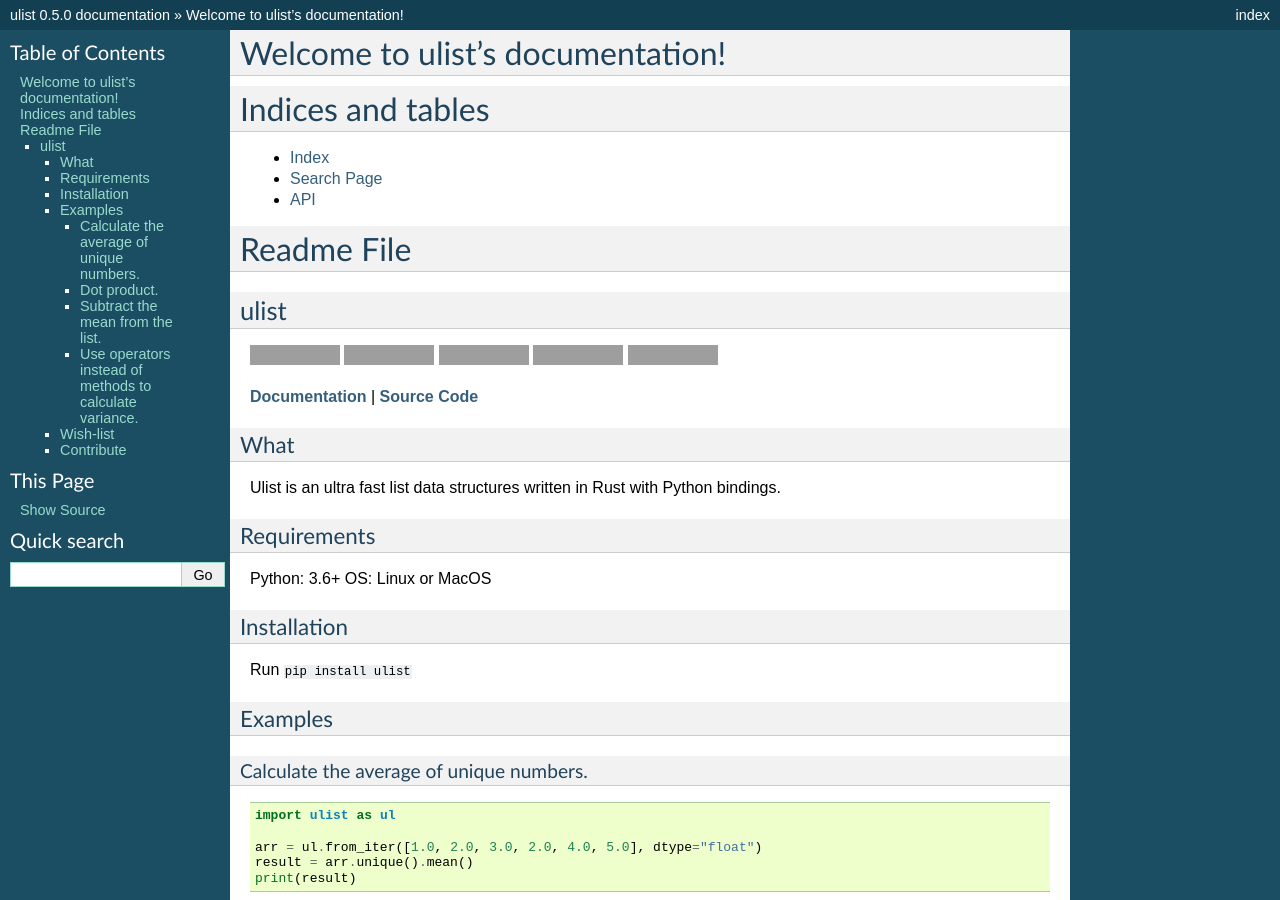
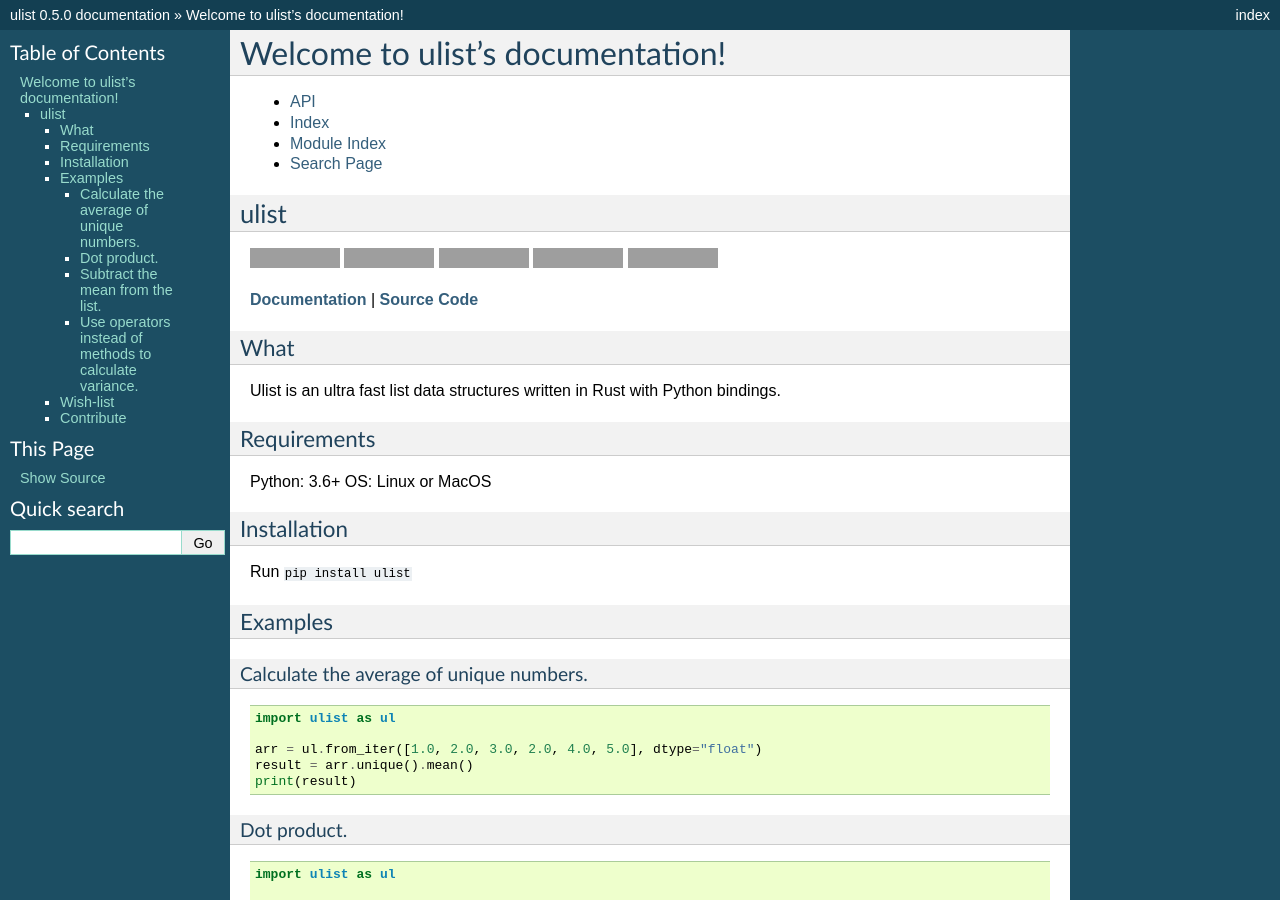
Before and after one commit to Rust-Data-Science/ulist, a Sphinx documentation site: the page built from docs/index.rst, in a window 1280 px wide and 900 px high. Built offline with Sphinx 7.4.7, drawn with Linux system fonts in a browser that asks for light colours; grey boxes are pictures that could not be loaded.

Commit message:
format html doc

```diff
--- a/docs/api.rst
+++ b/docs/api.rst
@@ -1,4 +1,8 @@
 API
 =================
-.. autoclass:: ulist.core.UltraFastList
+.. automodule:: ulist
    :members:
+.. automodule:: ulist.constructor
+   :members:
+.. automodule:: ulist.core
+   :members:
--- a/docs/index.rst
+++ b/docs/index.rst
@@ -1,18 +1,11 @@
 Welcome to ulist's documentation!
 =================================
-.. toctree::
-   :maxdepth: 2
-   :caption: Contents:
+* :doc:`api`
+* :ref:`genindex`
+* :ref:`modindex`
+* :ref:`search`
 
 
-Indices and tables
-==================
-* :ref:`genindex`
-* :ref:`search`
-* :doc:`api`
 
-
-Readme File
-===========
 .. include:: ../README.md
    :parser: myst_parser.sphinx_
```
